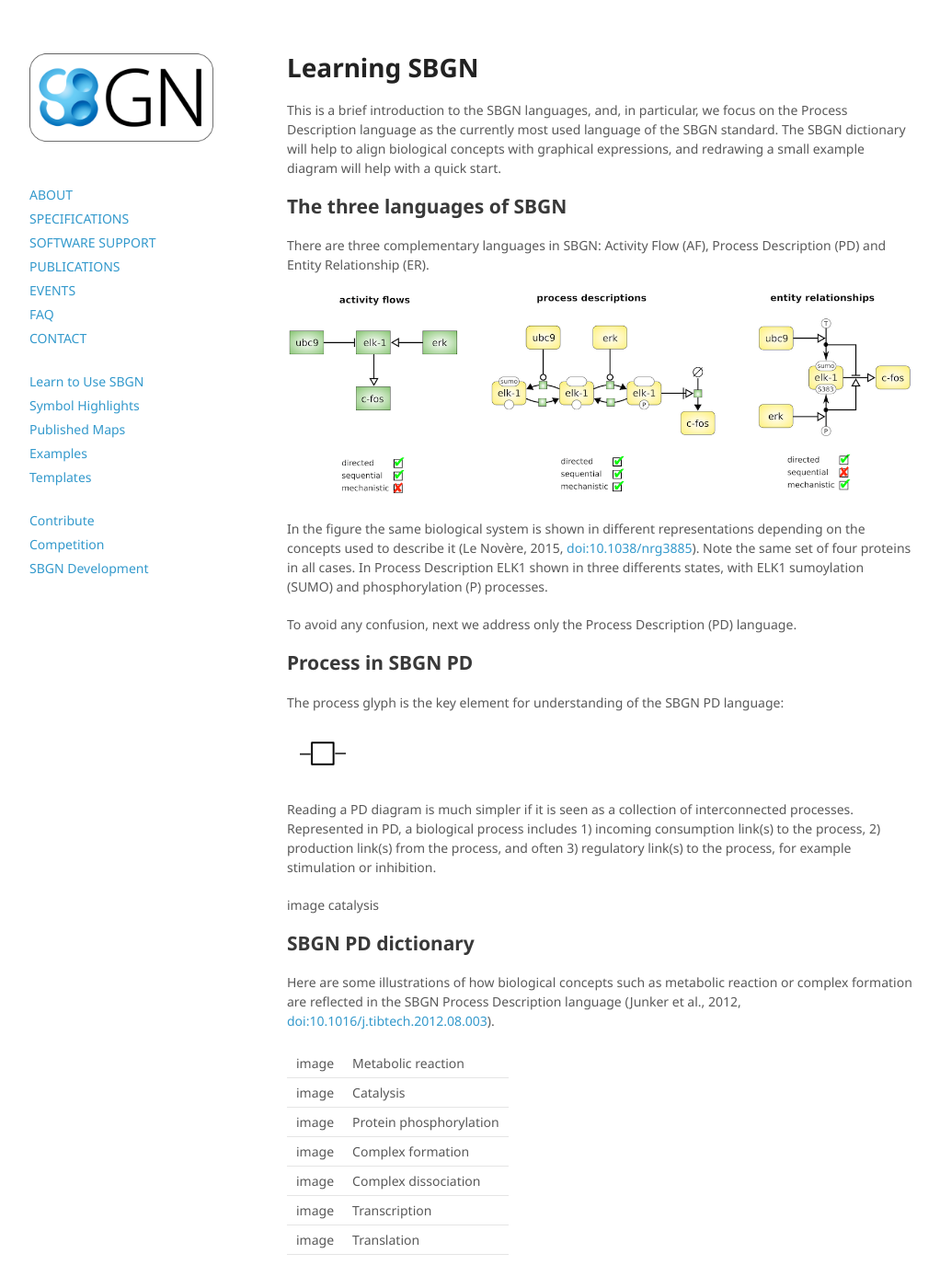
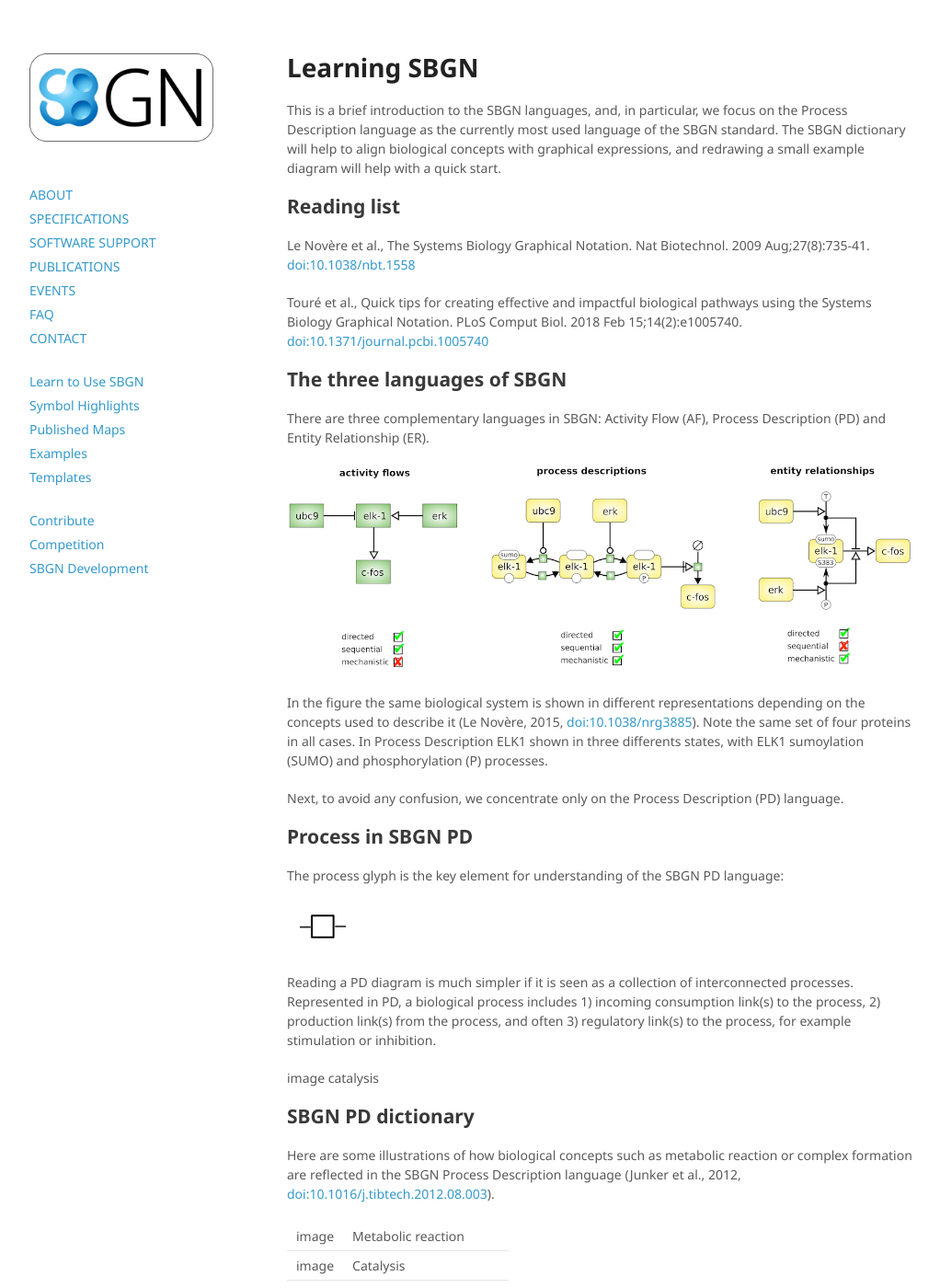
Before and after one commit to sbgn/sbgn, a Jekyll site: the page built from docs/learning_sbgn.md, in a window 1280 px wide and 1400 px high. Shown: the whole window at 92% size, without its empty margins (128-1150 px from the left). Built offline with Jekyll 4.4.1, drawn with Linux system fonts in a browser that asks for light colours; nearby versions of some CDN libraries; some of the changed text lies outside the part shown.

Commit message:
Update learning_sbgn.md

```diff
--- a/docs/learning_sbgn.md
+++ b/docs/learning_sbgn.md
@@ -8,6 +8,12 @@
 
 <p>This is a brief introduction to the SBGN languages, and, in particular, we focus on the Process Description language as the currently most used language of the SBGN standard. The SBGN dictionary will help to align biological concepts with graphical expressions, and redrawing a small example diagram will help with a quick start.</p>
 
+## Reading list
+
+<p>Le Novère et al., The Systems Biology Graphical Notation. Nat Biotechnol. 2009 Aug;27(8):735-41. <a href="https://dx.doi.org/10.1038/nbt.1558">doi:10.1038/nbt.1558</a></p>
+
+<p>Touré et al., Quick tips for creating effective and impactful biological pathways using the Systems Biology Graphical Notation. PLoS Comput Biol. 2018 Feb 15;14(2):e1005740. <a href="https://dx.doi.org/10.1371/journal.pcbi.1005740">doi:10.1371/journal.pcbi.1005740</a></p>
+
 ## The three languages of SBGN
 
 <p>There are three complementary languages in SBGN: Activity Flow (AF), Process Description (PD) and Entity Relationship (ER).</p>
@@ -16,7 +22,7 @@
 
 <p>In the figure the same biological system is shown in different representations depending on the concepts used to describe it (Le Novère, 2015, <a href="https://dx.doi.org/10.1038/nrg3885">doi:10.1038/nrg3885</a>). Note the same set of four proteins in all cases. In Process Description ELK1 shown in three differents states, with ELK1 sumoylation (SUMO) and phosphorylation (P) processes.</p>
 
-<p>To avoid any confusion, next we address only the Process Description (PD) language.</p>
+<p>Next, to avoid any confusion, we concentrate only on the Process Description (PD) language.</p>
 
 ## Process in SBGN PD
 
@@ -67,12 +73,12 @@
 
 <p>To build the diagram in a such way so you can generate SBGN-ML file, a dedicated software should be used, for example Newt or SBGN-ED. At the end, to check that your diagram is correct or to see what went wrong you can use the validation tool of the SBGN-ED editor.</p>
 
+<!--
 ## Tips for creating diagrams in SBGN
-
 <p>This section is based on the educational paper by Toure and co-authros <i>Quick tips for creating effective and impactful biological pathways using the Systems Biology Graphical Notation</i> (Toure et al., 2018, <a href="https://dx.doi.org/10.1371/journal.pcbi.1005740">doi:10.1371/journal.pcbi.1005740</a>).</p>
-
 **Tip 1: Know the message your network should convey.** Specifying your message will help you choose what to omit, what to represent, and how to represent it.
 **Tip 2:**
+-->
 
 
 ## SBGN PD Reference Card
```
